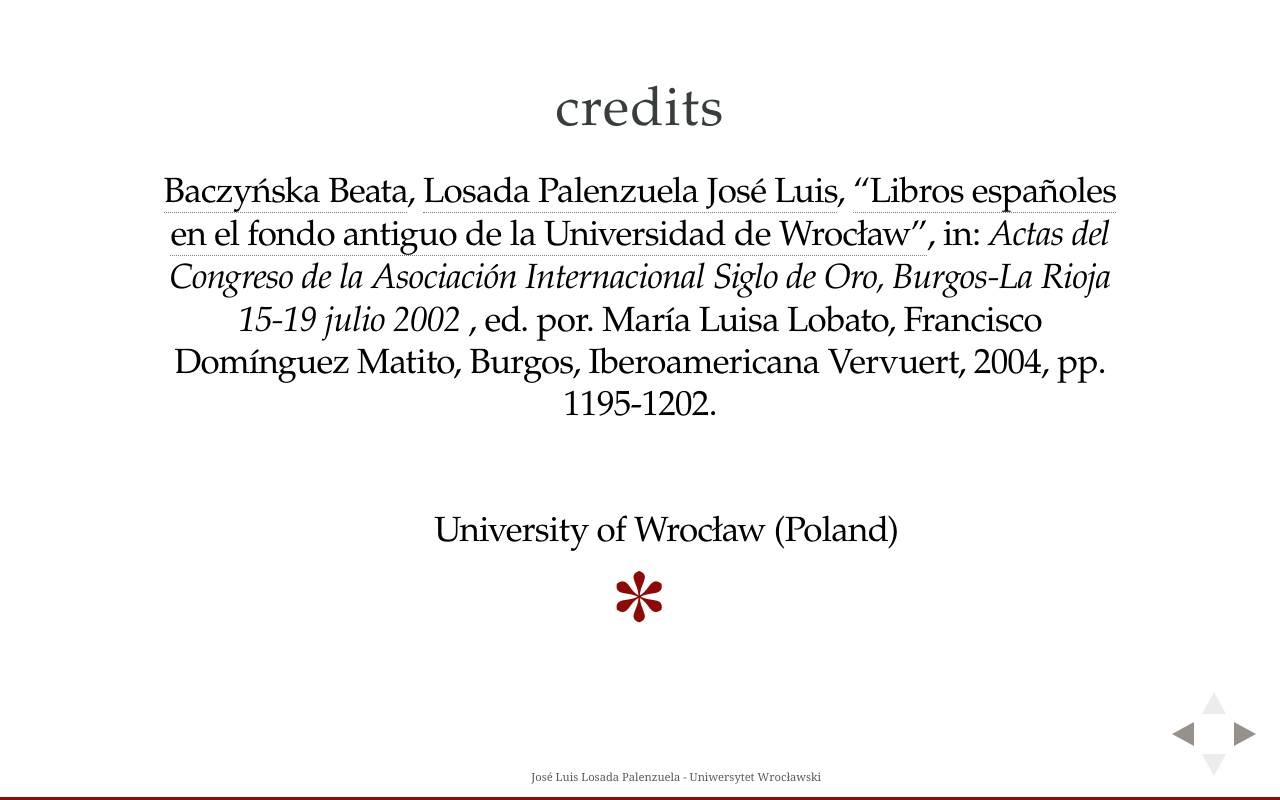
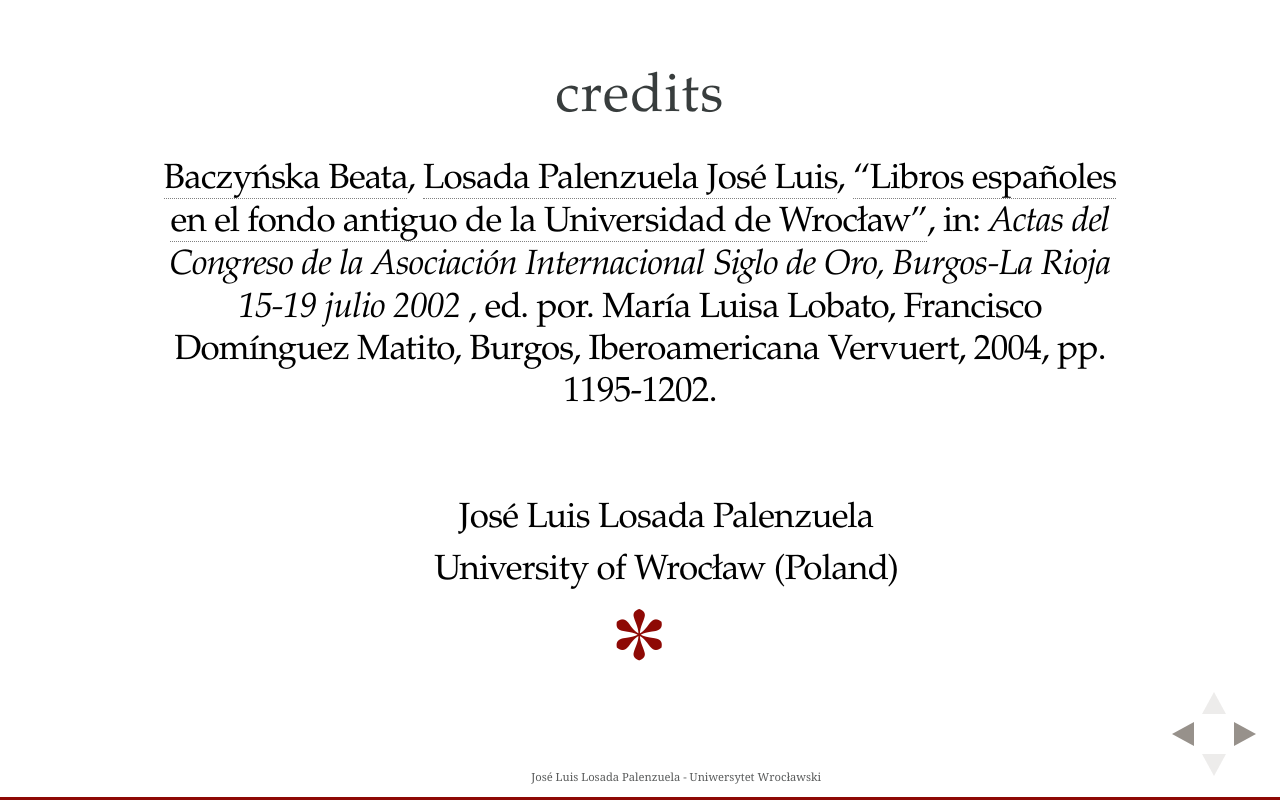
Before and after one commit to editio/manual, a website: page na_piasku.html in a window 1280 px wide. Both pictures are taken after a click on the element 1177 px from the left and 734 px from the top of the page. Drawn offline with Linux system fonts and the light colour scheme.

Commit message:
Add name in credits

```diff
--- a/na_piasku.html
+++ b/na_piasku.html
@@ -517,6 +517,7 @@ Caspar Ens, <i>Vitae Humanae proscenium: in quo sub persona Gusmani Alfaracii</i
 
 	 </br>
 	 </br>
+	 <p>José Luis Losada Palenzuela</p>
 	 <p>University of Wrocław (Poland)</p>
 
 
```
Also changed, not shown: 2 other files.
